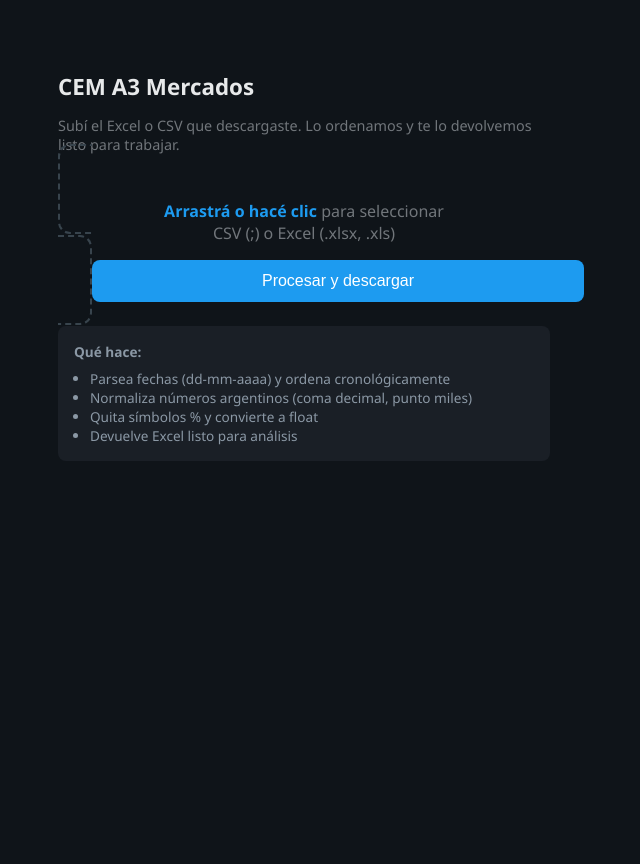
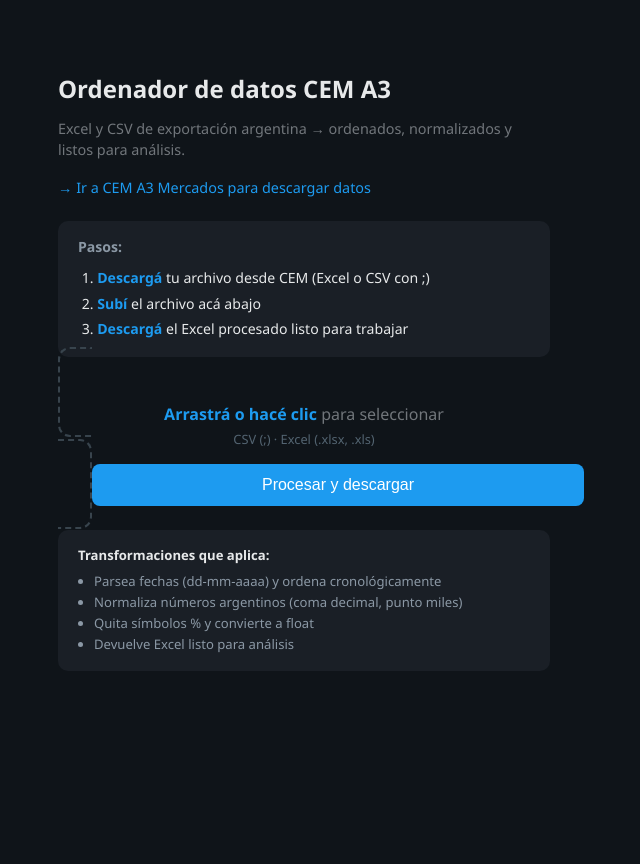
Before and after one commit to GaloSzlomowicz/clasificacion_datos_cem_A3, a Flask app: page / in a window 1280 px wide. Shown: the whole page, without its empty margins (336-976 px from the left). Run offline with Flask 2, Linux system fonts and the light colour scheme.

Commit message:
UI más intuitiva: workflow en 3 pasos, link CEM A3, título Ordenador de datos
Made-with: Cursor

```diff
--- a/templates/index.html
+++ b/templates/index.html
@@ -3,7 +3,7 @@
 <head>
     <meta charset="UTF-8">
     <meta name="viewport" content="width=device-width, initial-scale=1.0">
-    <title>CEM A3 Mercados — Procesador de datos</title>
+    <title>Ordenador de datos CEM A3 — Excel listo para trabajar</title>
     <style>
         * { box-sizing: border-box; }
         body {
@@ -15,8 +15,26 @@
             color: #e7e9ea;
             min-height: 100vh;
         }
-        h1 { font-size: 1.4rem; margin-bottom: 0.5rem; }
-        .sub { color: #71767b; font-size: 0.9rem; margin-bottom: 1.5rem; }
+        h1 { font-size: 1.5rem; margin-bottom: 0.25rem; font-weight: 600; }
+        .sub { color: #71767b; font-size: 0.9rem; margin-bottom: 1rem; line-height: 1.4; }
+        .link-cem {
+            display: inline-block;
+            margin-bottom: 1.5rem;
+            color: #1d9bf0;
+            text-decoration: none;
+            font-size: 0.9rem;
+        }
+        .link-cem:hover { text-decoration: underline; }
+        .workflow {
+            background: #1a1f26;
+            border-radius: 10px;
+            padding: 1rem 1.25rem;
+            margin-bottom: 1.5rem;
+            font-size: 0.88rem;
+        }
+        .workflow-title { color: #8b98a5; font-weight: 600; margin-bottom: 0.6rem; }
+        .workflow ol { margin: 0; padding-left: 1.2rem; color: #e7e9ea; line-height: 1.8; }
+        .workflow li strong { color: #1d9bf0; }
         .dropzone {
             border: 2px dashed #38444d;
             border-radius: 12px;
@@ -29,6 +47,7 @@
         .dropzone input { display: none; }
         .dropzone p { margin: 0; color: #71767b; }
         .dropzone strong { color: #1d9bf0; }
+        .dropzone .hint { font-size: 0.8rem; margin-top: 0.3rem; color: #536471; }
         button {
             margin-top: 1rem;
             padding: 0.75rem 1.5rem;
@@ -37,6 +56,7 @@
             border: none;
             border-radius: 8px;
             font-size: 1rem;
+            font-weight: 500;
             cursor: pointer;
             width: 100%;
         }
@@ -44,30 +64,41 @@
         button:disabled { opacity: 0.5; cursor: not-allowed; }
         .info {
             margin-top: 1.5rem;
-            padding: 1rem;
+            padding: 1rem 1.25rem;
             background: #1a1f26;
-            border-radius: 8px;
-            font-size: 0.85rem;
+            border-radius: 10px;
+            font-size: 0.82rem;
             color: #8b98a5;
         }
-        .info ul { margin: 0.5rem 0 0 1rem; padding: 0; }
+        .info-title { font-weight: 600; color: #e7e9ea; margin-bottom: 0.4rem; }
+        .info ul { margin: 0.3rem 0 0 1rem; padding: 0; line-height: 1.6; }
     </style>
 </head>
 <body>
-    <h1>CEM A3 Mercados</h1>
-    <p class="sub">Subí el Excel o CSV que descargaste. Lo ordenamos y te lo devolvemos listo para trabajar.</p>
+    <h1>Ordenador de datos CEM A3</h1>
+    <p class="sub">Excel y CSV de exportación argentina → ordenados, normalizados y listos para análisis.</p>
+    <a class="link-cem" href="https://cem.matbarofex.com.ar/" target="_blank" rel="noopener">→ Ir a CEM A3 Mercados para descargar datos</a>
+
+    <div class="workflow">
+        <div class="workflow-title">Pasos:</div>
+        <ol>
+            <li><strong>Descargá</strong> tu archivo desde CEM (Excel o CSV con ;)</li>
+            <li><strong>Subí</strong> el archivo acá abajo</li>
+            <li><strong>Descargá</strong> el Excel procesado listo para trabajar</li>
+        </ol>
+    </div>
 
     <form id="form" action="/procesar" method="post" enctype="multipart/form-data">
         <label class="dropzone" id="dropzone">
             <input type="file" name="archivo" id="archivo" accept=".csv,.xlsx,.xls" required>
             <p><strong>Arrastrá o hacé clic</strong> para seleccionar</p>
-            <p>CSV (;) o Excel (.xlsx, .xls)</p>
+            <p class="hint">CSV (;) · Excel (.xlsx, .xls)</p>
         </label>
         <button type="submit" id="btn">Procesar y descargar</button>
     </form>
 
     <div class="info">
-        <strong>Qué hace:</strong>
+        <div class="info-title">Transformaciones que aplica:</div>
         <ul>
             <li>Parsea fechas (dd-mm-aaaa) y ordena cronológicamente</li>
             <li>Normaliza números argentinos (coma decimal, punto miles)</li>
```
